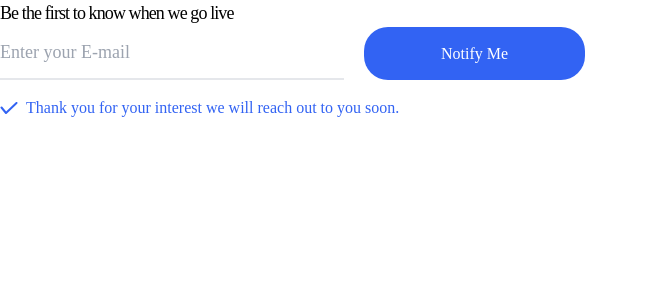
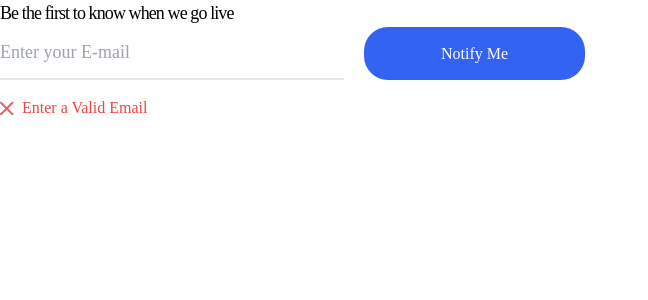
Before and after one commit to sj10111/reqo-launch-stack, a Next.js app: page /components/EmailSend in a window 1280 px wide. Both pictures are taken after a click on the button "Notify Me". Shown: the top 300 px of the page, without its empty margins (0-648 px from the left). Built offline with nearby package versions, Linux system fonts and the light colour scheme; a web font is replaced by a local one.

Commit message:
added email verification

```diff
--- a/package.json
+++ b/package.json
@@ -9,13 +9,15 @@
     "lint": "next lint"
   },
   "dependencies": {
+    "axios": "^0.27.2",
     "countdown": "^2.6.0",
     "framer-motion": "^6.5.1",
     "next": "12.2.3",
     "react": "18.2.0",
     "react-countdown": "^2.3.2",
     "react-dom": "18.2.0",
-    "react-spring": "^9.5.2"
+    "react-spring": "^9.5.2",
+    "validator": "^13.7.0"
   },
   "devDependencies": {
     "autoprefixer": "^10.4.7",
--- a/pages/components/EmailSend.js
+++ b/pages/components/EmailSend.js
@@ -1,16 +1,46 @@
 import React, { useState } from "react";
 import { AnimatePresence, motion } from "framer-motion";
+import axios from "axios";
+import validator from "validator";
 
 function EmailSend() {
   const [email, setEmail] = useState("");
   const [sent, setSent] = useState(false);
+  const [errorMessage, setErrorMessage] = useState(false);
 
-  function handleClick() {
-    setSent(true)
+  var data = JSON.stringify({
+    email: `${email}`,
+  });
+  var config = {
+    method: "post",
+    url: "https://qzf18t26tk.execute-api.ap-south-1.amazonaws.com/Prod/email",
+    headers: {
+      "Content-Type": "application/json",
+    },
+    data: data,
+  };
+
+  async function handleClick() {
+    if (validator.isEmail(email)) {
+      setErrorMessage(false);
+      console.log("Valid Email");
+      await axios(config)
+        .then(function (response) {
+          console.log(response);
+        })
+        .catch(function (error) {
+          console.log(error);
+        });
+
+      setSent(true);
       setTimeout(() => {
-        setSent(false)
+        setSent(false);
       }, 3000);
-
+    } else {
+      setSent(true);
+      setErrorMessage(true);
+      console.log("Invalid Email");
+    }
   }
   return (
     <div className="flex fixed  flex-col ">
@@ -21,7 +51,7 @@ function EmailSend() {
         <input
           value={email.value}
           onChange={(e) => {
-            setEmail(e);
+            setEmail(e.target.value);
           }}
           className="font-work-sans text-[18px]  w-[344px] outline-none bg-transparent border-b-2"
           placeholder="Enter your E-mail"
@@ -33,7 +63,35 @@ function EmailSend() {
           Notify Me
         </motion.button>
       </div>
-      {sent && (
+      {sent &&
+        (errorMessage ? (
+          <motion.div className="font-work-sans flex items-center mt-4 text-[#3263F3]">
+            <svg
+              width="14"
+              height="15"
+              viewBox="0 0 14 15"
+              fill="none"
+              xmlns="http://www.w3.org/2000/svg"
+            >
+              <path
+                d="M1 1.75L12.5 13.25"
+                stroke="#EC5D6D"
+                stroke-width="2"
+                stroke-linecap="round"
+              />
+              <path
+                d="M1 13.25L12.5 1.75"
+                stroke="#EC5D6D"
+                stroke-width="2"
+                stroke-linecap="round"
+              />
+            </svg>
+
+            <motion.div className="ml-2 text-red-500">
+              Enter a Valid Email
+            </motion.div>
+          </motion.div>
+        ) : (
           <div className="font-work-sans flex items-center mt-4 text-[#3263F3]">
             <svg
               width="18"
@@ -51,12 +109,18 @@ function EmailSend() {
               />
             </svg>
             <AnimatePresence>
-          <motion.div className="ml-2" initial={{opacity:0}} animate={{opacity:1}} transition={{duration:0.2}} exit={{opacity:0}} >
+              <motion.div
+                className="ml-2"
+                initial={{ opacity: 0 }}
+                animate={{ opacity: 1 }}
+                transition={{ duration: 0.2 }}
+                exit={{ opacity: 0 }}
+              >
                 Thank you for your interest we will reach out to you soon.
               </motion.div>
             </AnimatePresence>
           </div>
-      )}
+        ))}
     </div>
   );
 }
```
Also changed, not shown: pages/components/styles.css (deleted), 1 other file (tests, documents, lock files or other folders). Lines whose indentation alone changed are shown as unchanged.
